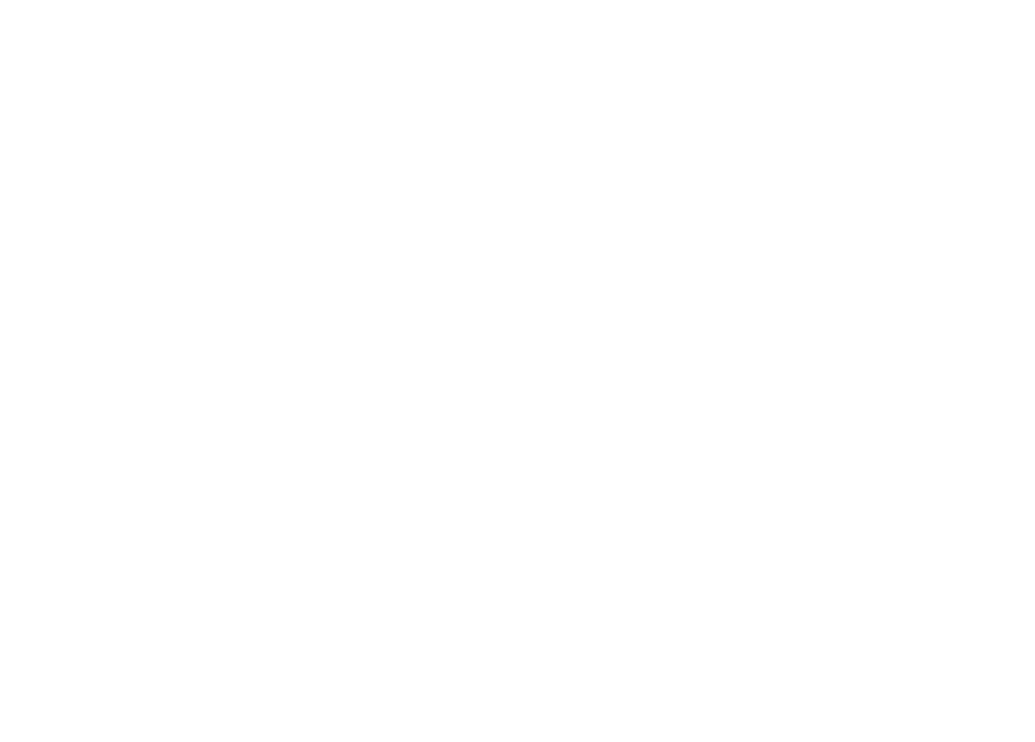
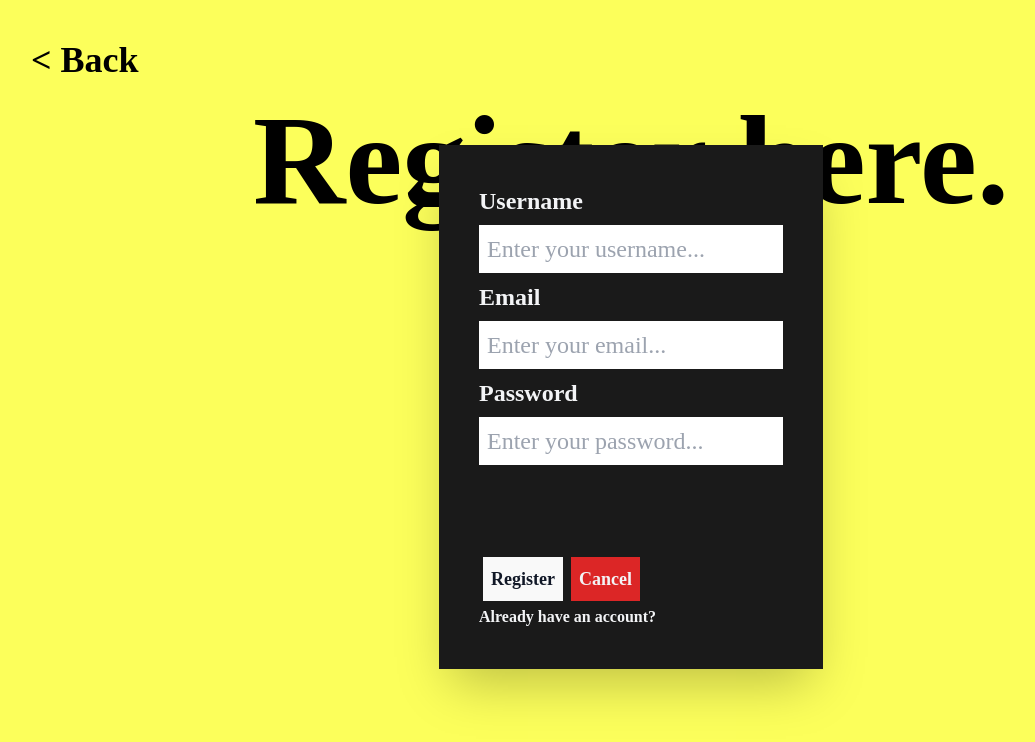
Before and after one commit to bobkombat/a-star-tuition-client, a React (Create React App) app: page /register in a window 1280 px wide. Shown: the top 742 px of the page, without its empty margins (9-1044 px from the left). Built offline with nearby package versions, Linux system fonts and the light colour scheme.

Commit message:
add: login/register page

```diff
--- a/src/App.js
+++ b/src/App.js
@@ -2,6 +2,8 @@
 import { Switch, Route, BrowserRouter as Router } from "react-router-dom";
 import Home from "./pages/Home.js";
 import GetStarted from "./pages/GetStarted";
+import Register from "./pages/Register";
+import Login from "./pages/Login";
 
 function App() {
   return (
@@ -9,6 +11,8 @@
       <Switch>
         <Route path="/" exact component={Home} />
         <Route path="/get-started" component={GetStarted} />
+        <Route path="/register" component={Register} />
+        <Route path="/login" component={Login} />
       </Switch>
     </Router>
   );
--- a/src/pages/GetStarted.js
+++ b/src/pages/GetStarted.js
@@ -1,5 +1,5 @@
 import React from "react";
-import { useHistory } from "react-router-dom";
+import { Link, useHistory } from "react-router-dom";
 
 export default function GetStarted() {
   const history = useHistory();
@@ -38,9 +38,9 @@
             Start the quiz now
           </button>
           <br />
-          <a href="/register" className="text-sm underline">
+          <Link to="/register" className="text-sm underline">
             Click here if you're not yet register.
-          </a>
+          </Link>
         </div>
       </section>
     </main>
--- a/src/pages/Login.js
+++ b/src/pages/Login.js
@@ -0,0 +1,72 @@
+import React, { useState } from "react";
+import { Link } from "react-router-dom";
+
+export default function Login() {
+  const [email, setEmail] = useState("");
+  const [password, setPassword] = useState("");
+
+  function submitLogin(e) {
+    e.preventDefault();
+    console.log(email, password);
+  }
+
+  return (
+    <main className="w-full h-screen bg-home font-header font-bold overflow-hidden">
+      <Link
+        to="/"
+        className="font-bold cursor-pointer bg-text text-4xl sm:m-4 m-10 inline-block hover:text-yellow-500"
+      >
+        &lt; Back
+      </Link>
+      <section className="w-8/12 sm:w-11/12 sm:h-full h-2/3 mx-auto flex justify-center items-center">
+        <form
+          className="shadow-2xl z-10 p-10 sm:mt-0 mt-10 bg-black w-96 sm:w-full text-gray-100"
+          onSubmit={submitLogin}
+        >
+          <label name="email" className="text-2xl">
+            Email
+            <input
+              type="email"
+              placeholder="Enter your email..."
+              className="w-full text-gray-900 p-2 my-2"
+              name="email"
+              autoComplete="off"
+              value={email}
+              onChange={(e) => setEmail(e.target.value)}
+            />
+          </label>
+          <label name="password" className="text-2xl">
+            Password
+            <input
+              type="password"
+              placeholder="Enter your password..."
+              className="w-full text-gray-900 p-2 my-2"
+              name="password"
+              autoComplete="off"
+              value={password}
+              onChange={(e) => setPassword(e.target.value)}
+            />
+          </label>
+          <div className="mt-20">
+            <button
+              type="submit"
+              className="bg-white p-2 m-1 font-bold hover:bg-gray-200 text-lg text-gray-900"
+            >
+              Login
+            </button>
+            <button
+              type="reset"
+              className="bg-red-600 m-1 p-2 font-bold hover:bg-red-500 text-lg text-gray-100"
+            >
+              Cancel
+            </button>
+          </div>
+          <Link to="/register">Don't have an account?</Link>
+        </form>
+        <div className="top-24 sm:top-20 sm:text-7xl absolute text-9xl bg-text select-none z-0">
+          Login here.
+        </div>
+      </section>
+    </main>
+  );
+}
--- a/src/pages/Register.js
+++ b/src/pages/Register.js
@@ -0,0 +1,85 @@
+import React, { useState } from "react";
+import { Link } from "react-router-dom";
+
+export default function Register() {
+  const [username, setUsername] = useState("");
+  const [email, setEmail] = useState("");
+  const [password, setPassword] = useState("");
+
+  function submitRegister(e) {
+    e.preventDefault();
+    console.log(username, email, password);
+  }
+
+  return (
+    <main className="w-full h-screen bg-home font-header font-bold overflow-hidden">
+      <Link
+        to="/"
+        className="font-bold cursor-pointer bg-text text-4xl sm:m-4 m-10 inline-block hover:text-yellow-500"
+      >
+        &lt; Back
+      </Link>
+      <section className="w-8/12 sm:w-11/12 sm:h-full h-2/3 mx-auto flex justify-center items-center">
+        <form
+          className="shadow-2xl z-10 p-10 sm:mt-0 mt-10 bg-black w-96 sm:w-full text-gray-100"
+          onSubmit={submitRegister}
+        >
+          <label name="username" className="text-2xl">
+            Username
+            <input
+              type="text"
+              placeholder="Enter your username..."
+              className="w-full text-gray-900 p-2 my-2"
+              name="username"
+              autoComplete="off"
+              value={username}
+              onChange={(e) => setUsername(e.target.value)}
+            />
+          </label>
+          <label name="email" className="text-2xl">
+            Email
+            <input
+              type="email"
+              placeholder="Enter your email..."
+              className="w-full text-gray-900 p-2 my-2"
+              name="email"
+              autoComplete="off"
+              value={email}
+              onChange={(e) => setEmail(e.target.value)}
+            />
+          </label>
+          <label name="password" className="text-2xl">
+            Password
+            <input
+              type="password"
+              placeholder="Enter your password..."
+              className="w-full text-gray-900 p-2 my-2"
+              name="password"
+              autoComplete="off"
+              value={password}
+              onChange={(e) => setPassword(e.target.value)}
+            />
+          </label>
+          <div className="mt-20">
+            <button
+              type="submit"
+              className="bg-white p-2 m-1 font-bold hover:bg-gray-200 text-lg text-gray-900"
+            >
+              Register
+            </button>
+            <button
+              type="reset"
+              className="bg-red-600 m-1 p-2 font-bold hover:bg-red-500 text-lg text-gray-100"
+            >
+              Cancel
+            </button>
+          </div>
+          <Link to="/login">Already have an account?</Link>
+        </form>
+        <div className="top-24 sm:top-20 sm:text-7xl absolute text-9xl bg-text select-none z-0">
+          Register here.
+        </div>
+      </section>
+    </main>
+  );
+}
--- a/src/tailwind.css
+++ b/src/tailwind.css
@@ -10,3 +10,7 @@
 .w {
   width: 36rem;
 }
+
+.bg-text {
+  color: #d5d80a;
+}
```
Also changed, not shown: 2 other files (tests, documents, lock files or other folders).
